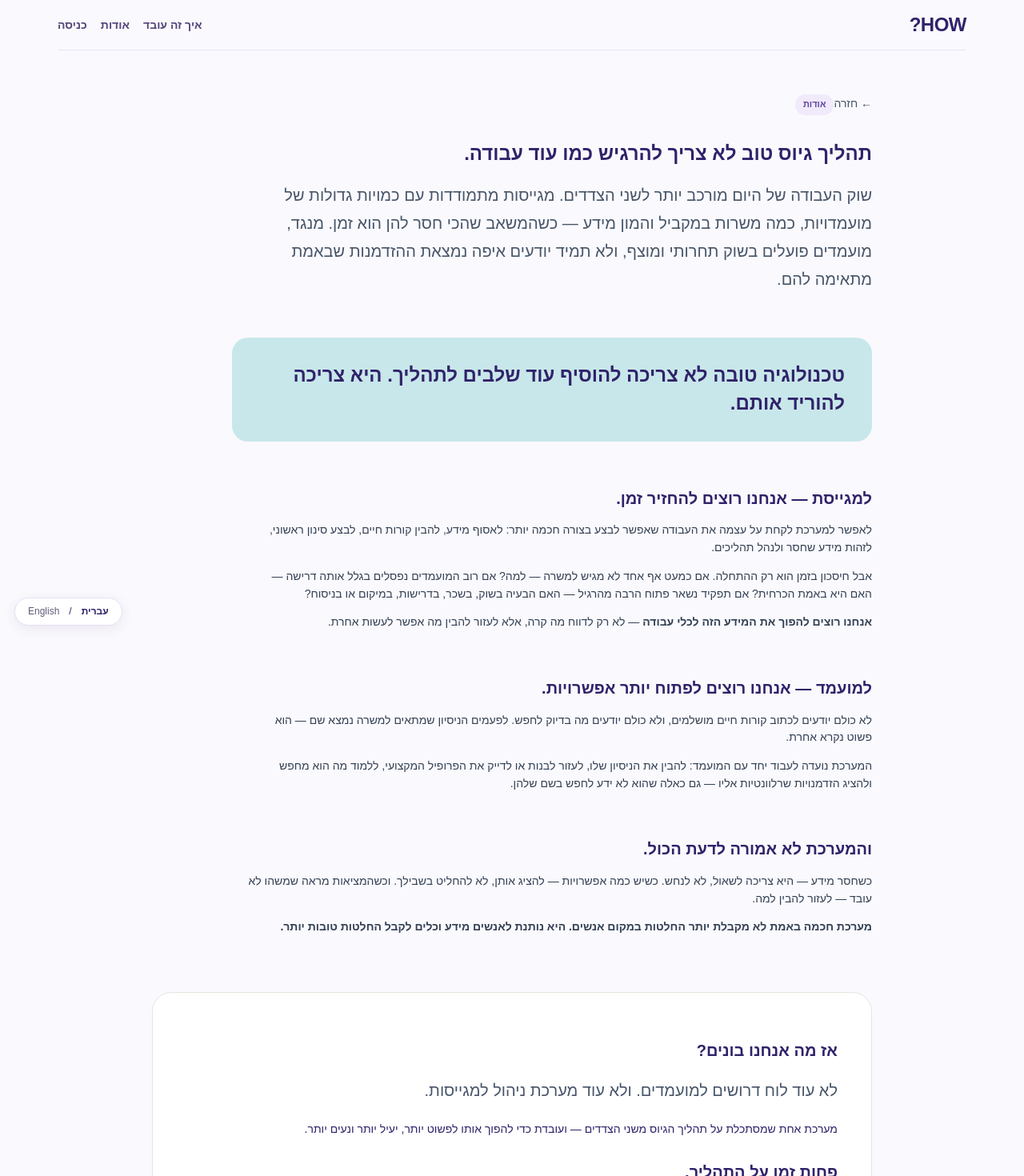
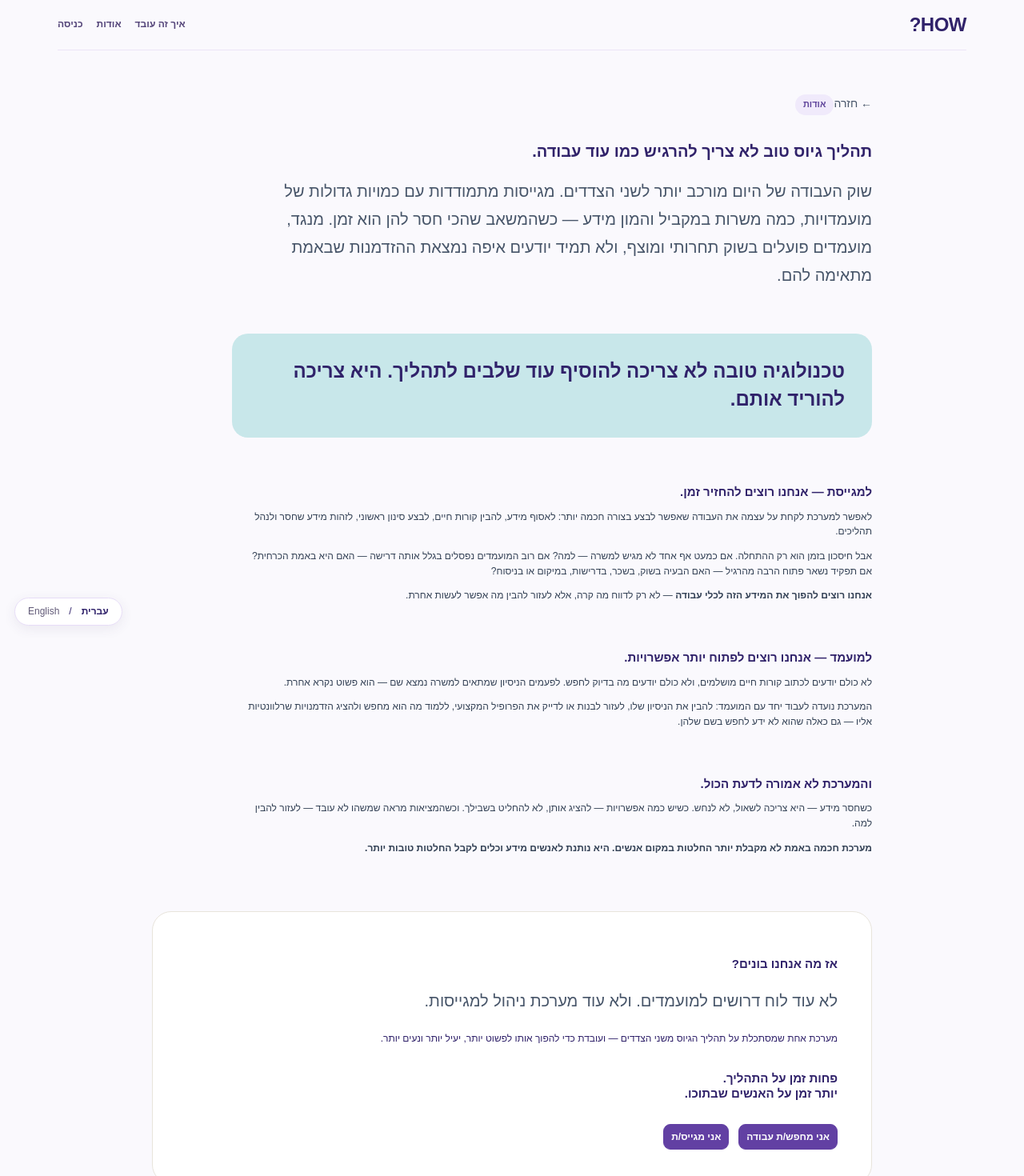
Before and after one commit to IritSel/recruitment-ai, a Next.js app: page /about in a window 1280 px wide. Shown: the top 1470 px of the page at 80% size. Built offline with nearby package versions, Linux system fonts and the light colour scheme.

Commit message:
Set desktop HOW typography to 15px headings and 12px body (#13)

```diff
--- a/app/globals.css
+++ b/app/globals.css
@@ -107,3 +107,19 @@ body button,body input,body select,body textarea{font:inherit}
 .shell .profile-page .cv-add-options,.shell .profile-page .cv-quick-upload,.shell .profile-page .cv-manual-add{min-width:0;max-width:100%}
 @media(max-width:1000px){.shell .profile-page .qa-profile-layout{grid-template-columns:1fr}.shell .profile-page .profile-cv-panel{position:static!important}}
 @media(max-width:700px){.shell{padding-inline:16px}.shell .navlinks{gap:10px}.shell .storyGrid,.howRecruiterBottom,.howRecruiterJobGrid{grid-template-columns:1fr}.howRecruiterHeading{flex-direction:column;align-items:flex-start}.shell .profile-page .profile-field{grid-template-columns:1fr}.shell .profile-page .how-cv-actions{grid-template-columns:repeat(2,minmax(0,1fr))}}
+
+
+/* Approved desktop type sizes: 15px section headings, 12px body/controls.
+   Desktop only. Keep larger page title as a recognizable hierarchy. */
+@media(min-width:1001px){
+ .shell{font-size:12px}
+ .shell h1,.shell .profile-page .profile-title,.shell .howRecruiterHeading h1{font-size:20px}
+ .shell h2,.shell .profile-page .profile-card h2,.shell .profile-page .profile-cv-panel h2,.shell .howRecruiterSectionTitle h2,.shell .howRecruiter .howActionPanel h2{font-size:15px}
+ .shell h3,.shell .howRecruiterJob h3{font-size:15px}
+ .shell p,.shell li,.shell label,.shell .profile-page .profile-field-value,.shell .profile-page .profile-cv-card p{font-size:12px}
+ .shell :is(button,.button,[role="button"]),.shell .profile-page :is(button,.button){font-size:12px}
+ .shell input:not([type="checkbox"]):not([type="radio"]):not([type="file"]),.shell select,.shell textarea{font-size:12px}
+ .shell .navlinks,.shell .profile-page .cv-card-title{font-size:12px}
+ .shell .howRecruiterStats strong{font-size:20px}
+ .shell .howRecruiterJobMetrics strong{font-size:18px}
+}
```
